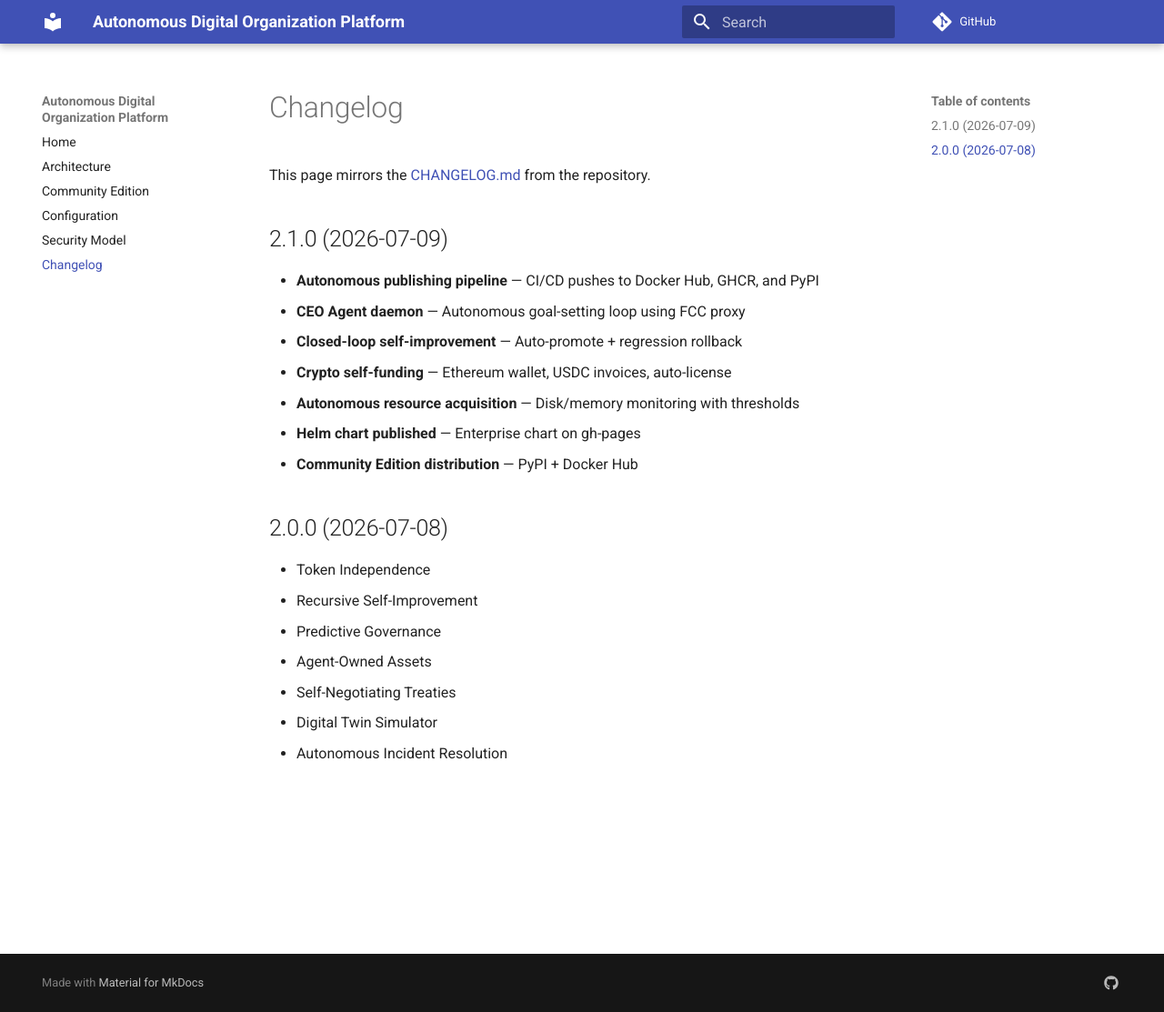
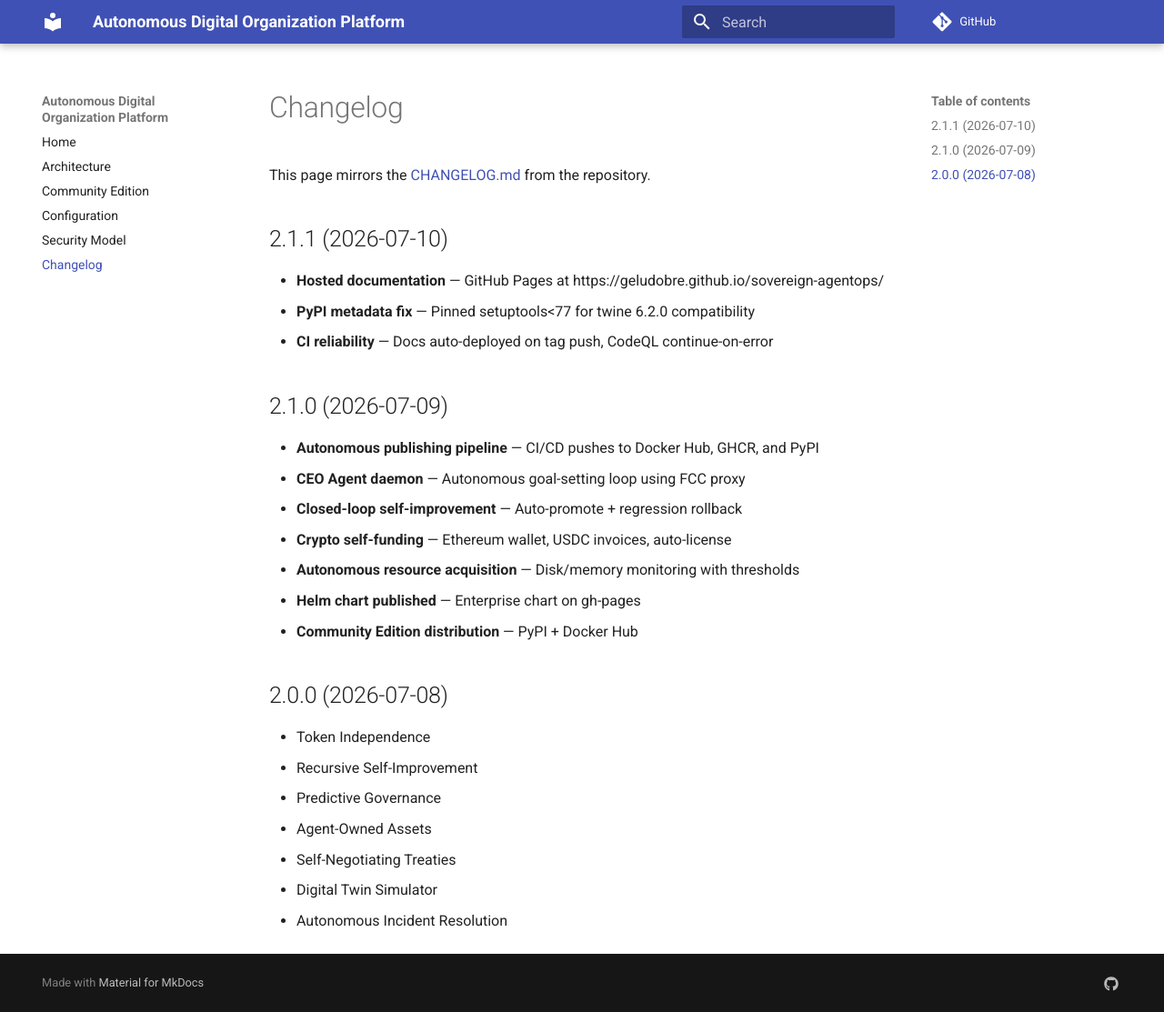
Before and after one commit to geludobre/sovereign-agentops, an MkDocs documentation site: the page built from docs/changelog.md, in a window 1280 px wide and 1113 px high. Shown: the whole window at 91% size. Built offline with MkDocs 1.6.1 and Material for MkDocs 9.7.7, drawn with Linux system fonts in a browser that asks for light colours; comment, search, counter and statistics services are not loaded.

Commit message:
chore: bump community version to 2.1.1, update changelog

```diff
--- a/docs/changelog.md
+++ b/docs/changelog.md
@@ -1,6 +1,12 @@
 # Changelog
 
 This page mirrors the [CHANGELOG.md](https://github.com/geludobre/sovereign-agentops-enterprise/blob/main/CHANGELOG.md) from the repository.
+
+## 2.1.1 (2026-07-10)
+
+- **Hosted documentation** — GitHub Pages at https://geludobre.github.io/sovereign-agentops/
+- **PyPI metadata fix** — Pinned setuptools&lt;77 for twine 6.2.0 compatibility
+- **CI reliability** — Docs auto-deployed on tag push, CodeQL continue-on-error
 
 ## 2.1.0 (2026-07-09)
 
--- a/pyproject.toml
+++ b/pyproject.toml
@@ -4,7 +4,7 @@ build-backend = "setuptools.build_meta"
 
 [project]
 name = "sovereign-agentops-community"
-version = "2.0.0"
+version = "2.1.1"
 description = "Runtime-agnostic governed agent execution — Community Edition"
 readme = "README.md"
 license = {text = "Apache-2.0"}
```
